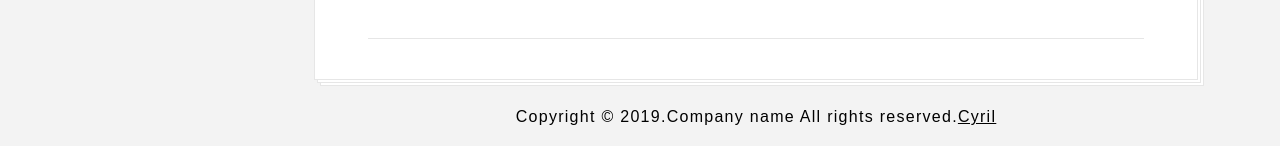
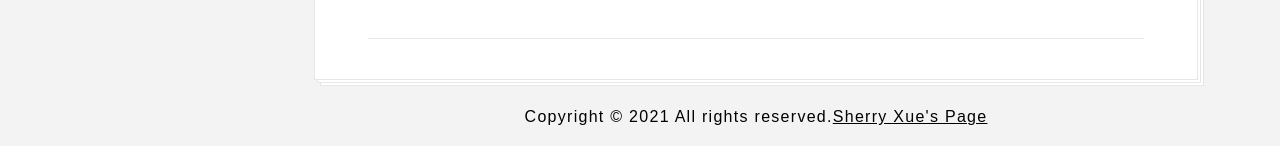
Before and after one commit to sherry0520/sherry0520.github.io, a Jekyll site: the page built from index.html, in a window 1280 px wide and 900 px high, scrolled down 1238 px. Shown: the part 751-897 px from the top of the window. Built offline with Jekyll 4.4.1, drawn with Linux system fonts in a browser that asks for light colours; some web fonts are replaced.

Commit message:
Update footer.html

```diff
--- a/_includes/footer.html
+++ b/_includes/footer.html
@@ -1,7 +1,7 @@
 <footer id="ace-footer" class="ace-container-shift">
     <div class="ace-container">
   <div class="ace-footer-cont clear-mrg">
-    <p class="text-center">Copyright &copy; 2019.Company name All rights reserved.<a href="https://github.com/ikym/resume">Cyril</a></p>
+    <p class="text-center">Copyright &copy; 2021 All rights reserved.<a href="https://sherry0520.github.io/">Sherry Xue's Page</a></p>
   </div>
     </div><!-- .ace-container -->
 </footer><!-- #ace-footer -->
```
